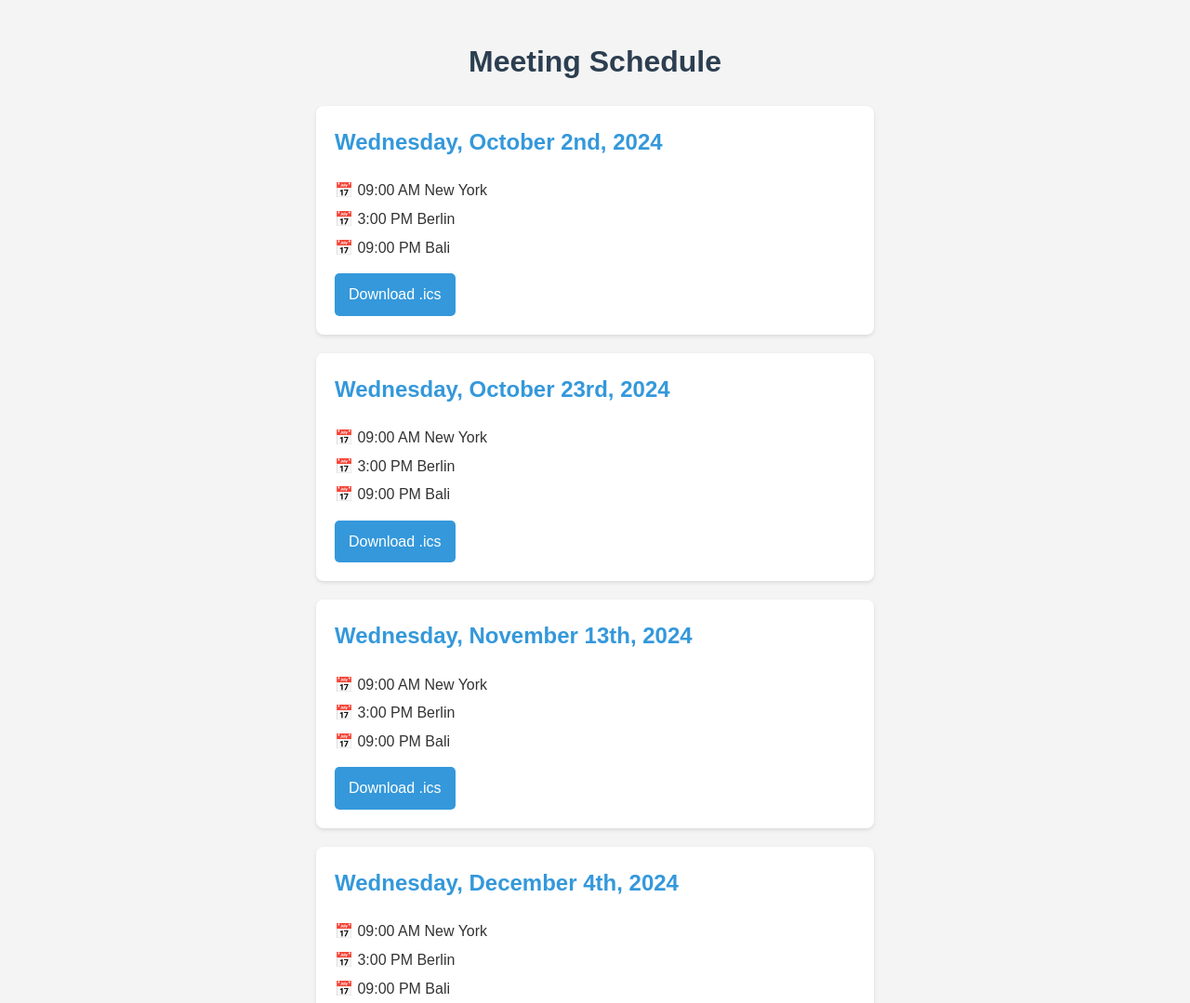
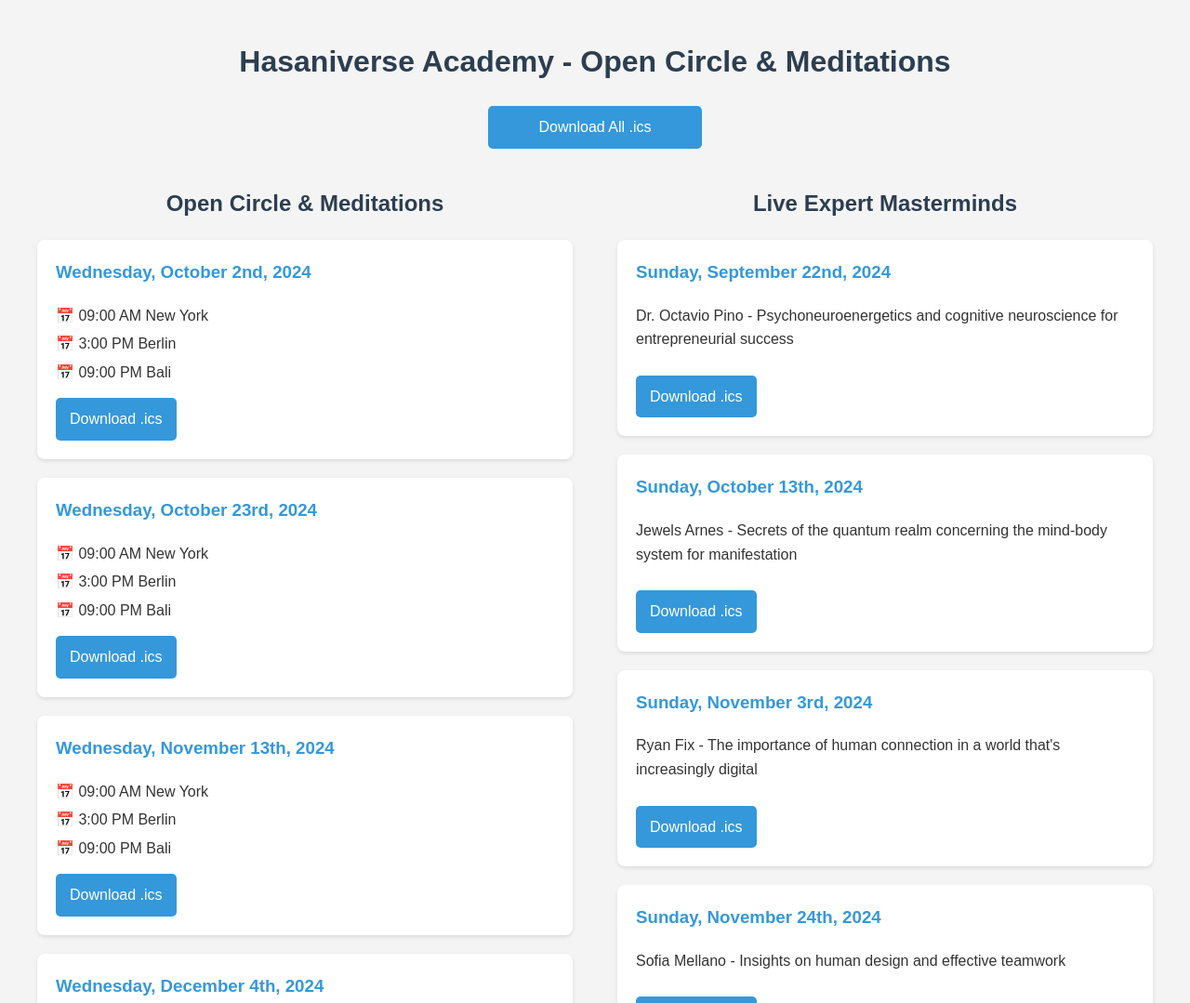
Before and after one commit to Hsnvrs/Livecalls, a plain HTML site: page index.html in a window 1280 px wide. Shown: the top 1079 px of the page at 93% size. Drawn offline with Linux system fonts and the light colour scheme.

Commit message:
index.html

```diff
--- a/index.html
+++ b/index.html
@@ -3,20 +3,29 @@
 <head>
     <meta charset="UTF-8">
     <meta name="viewport" content="width=device-width, initial-scale=1.0">
-    <title>Meeting Schedule</title>
+    <title>Hasaniverse Academy - Open Circle & Meditations</title>
     <style>
         body {
             font-family: Arial, sans-serif;
             line-height: 1.6;
             color: #333;
-            max-width: 600px;
+            max-width: 1200px;
             margin: 0 auto;
             padding: 20px;
             background-color: #f4f4f4;
         }
-        h1 {
+        h1, h2 {
             text-align: center;
             color: #2c3e50;
+        }
+        .container {
+            display: flex;
+            justify-content: space-between;
+            flex-wrap: wrap;
+        }
+        .column {
+            width: 48%;
+            min-width: 300px;
         }
         .meeting-card {
             background-color: #ffffff;
@@ -29,14 +38,14 @@
         .meeting-card:hover {
             transform: translateY(-5px);
         }
-        .meeting-card h2 {
+        .meeting-card h3 {
             margin-top: 0;
             color: #3498db;
         }
         .meeting-time {
             margin: 5px 0;
         }
-        .download-btn {
+        .download-btn, .download-all-btn {
             display: inline-block;
             background-color: #3498db;
             color: white;
@@ -46,17 +55,33 @@
             margin-top: 10px;
             transition: background-color 0.3s ease;
         }
-        .download-btn:hover {
+        .download-btn:hover, .download-all-btn:hover {
             background-color: #2980b9;
+        }
+        .download-all-btn {
+            display: block;
+            width: 200px;
+            margin: 20px auto;
+            text-align: center;
         }
     </style>
 </head>
 <body>
-    <h1>Meeting Schedule</h1>
-    <div id="schedule"></div>
+    <h1>Hasaniverse Academy - Open Circle & Meditations</h1>
+    <a href="#" class="download-all-btn" onclick="downloadAllICS(); return false;">Download All .ics</a>
+    <div class="container">
+        <div class="column">
+            <h2>Open Circle & Meditations</h2>
+            <div id="openCircleSchedule"></div>
+        </div>
+        <div class="column">
+            <h2>Live Expert Masterminds</h2>
+            <div id="expertMastermindsSchedule"></div>
+        </div>
+    </div>
 
     <script>
-        const schedules = [
+        const openCircleSchedules = [
             {
                 date: "Wednesday, October 2nd, 2024",
                 times: [
@@ -91,24 +116,53 @@
             }
         ];
 
-        function generateICS(date) {
+        const expertMasterminds = [
+            {
+                date: "Sunday, September 22nd, 2024",
+                title: "Dr. Octavio Pino - Psychoneuroenergetics and cognitive neuroscience for entrepreneurial success"
+            },
+            {
+                date: "Sunday, October 13th, 2024",
+                title: "Jewels Arnes - Secrets of the quantum realm concerning the mind-body system for manifestation"
+            },
+            {
+                date: "Sunday, November 3rd, 2024",
+                title: "Ryan Fix - The importance of human connection in a world that's increasingly digital"
+            },
+            {
+                date: "Sunday, November 24th, 2024",
+                title: "Sofia Mellano - Insights on human design and effective teamwork"
+            },
+            {
+                date: "Sunday, December 15th, 2024",
+                title: "Fryderyk Wiatrowski - A journey through artificial intelligence and automation tools"
+            },
+            {
+                date: "Sunday, January 5th, 2025",
+                title: "Advanced manifestation techniques and programming the mind-body vehicle towards our goals"
+            }
+        ];
+
+        function generateICS(date, title, isOpenCircle) {
             const [, month, day, year] = date.match(/(\w+) (\d+)(?:st|nd|rd|th), (\d{4})/);
             const monthNum = ["January", "February", "March", "April", "May", "June", "July", "August", "September", "October", "November", "December"].indexOf(month) + 1;
             const formattedDate = `${year}${monthNum.toString().padStart(2, '0')}${day.padStart(2, '0')}`;
+            const eventTitle = isOpenCircle ? "Open Circle & Meditation" : title;
+            const description = isOpenCircle ? "Meeting times: 09:00 AM New York / 3:00 PM Berlin / 09:00 PM Bali" : title;
 
             return `BEGIN:VCALENDAR
 VERSION:2.0
 BEGIN:VEVENT
 DTSTART:${formattedDate}T130000Z
 DTEND:${formattedDate}T140000Z
-SUMMARY:Scheduled Meeting
-DESCRIPTION:Meeting times: 09:00 AM New York / 3:00 PM Berlin / 09:00 PM Bali
+SUMMARY:${eventTitle}
+DESCRIPTION:${description}
 END:VEVENT
 END:VCALENDAR`;
         }
 
-        function downloadICS(date) {
-            const icsContent = generateICS(date);
+        function downloadICS(date, title, isOpenCircle) {
+            const icsContent = generateICS(date, title, isOpenCircle);
             const blob = new Blob([icsContent], { type: 'text/calendar;charset=utf-8' });
             const link = document.createElement('a');
             link.href = URL.createObjectURL(blob);
@@ -118,17 +172,50 @@
             document.body.removeChild(link);
         }
 
+        function downloadAllICS() {
+            const allEvents = [
+                ...openCircleSchedules.map(s => ({ date: s.date, title: "Open Circle & Meditation", isOpenCircle: true })),
+                ...expertMasterminds.map(e => ({ date: e.date, title: e.title, isOpenCircle: false }))
+            ];
+
+            let icsContent = "BEGIN:VCALENDAR\nVERSION:2.0\n";
+            allEvents.forEach(event => {
+                icsContent += generateICS(event.date, event.title, event.isOpenCircle).replace("BEGIN:VCALENDAR\nVERSION:2.0\n", "").replace("END:VCALENDAR", "");
+            });
+            icsContent += "END:VCALENDAR";
+
+            const blob = new Blob([icsContent], { type: 'text/calendar;charset=utf-8' });
+            const link = document.createElement('a');
+            link.href = URL.createObjectURL(blob);
+            link.download = `all_meetings.ics`;
+            document.body.appendChild(link);
+            link.click();
+            document.body.removeChild(link);
+        }
+
         function renderSchedule() {
-            const scheduleContainer = document.getElementById('schedule');
-            schedules.forEach(schedule => {
+            const openCircleContainer = document.getElementById('openCircleSchedule');
+            openCircleSchedules.forEach(schedule => {
                 const card = document.createElement('div');
                 card.className = 'meeting-card';
                 card.innerHTML = `
-                    <h2>${schedule.date}</h2>
+                    <h3>${schedule.date}</h3>
                     ${schedule.times.map(time => `<p class="meeting-time">📅 ${time}</p>`).join('')}
-                    <a href="#" class="download-btn" onclick="downloadICS('${schedule.date}'); return false;">Download .ics</a>
+                    <a href="#" class="download-btn" onclick="downloadICS('${schedule.date}', 'Open Circle & Meditation', true); return false;">Download .ics</a>
                 `;
-                scheduleContainer.appendChild(card);
+                openCircleContainer.appendChild(card);
+            });
+
+            const expertMastermindsContainer = document.getElementById('expertMastermindsSchedule');
+            expertMasterminds.forEach(event => {
+                const card = document.createElement('div');
+                card.className = 'meeting-card';
+                card.innerHTML = `
+                    <h3>${event.date}</h3>
+                    <p>${event.title}</p>
+                    <a href="#" class="download-btn" onclick="downloadICS('${event.date}', '${event.title}', false); return false;">Download .ics</a>
+                `;
+                expertMastermindsContainer.appendChild(card);
             });
         }
 
```
